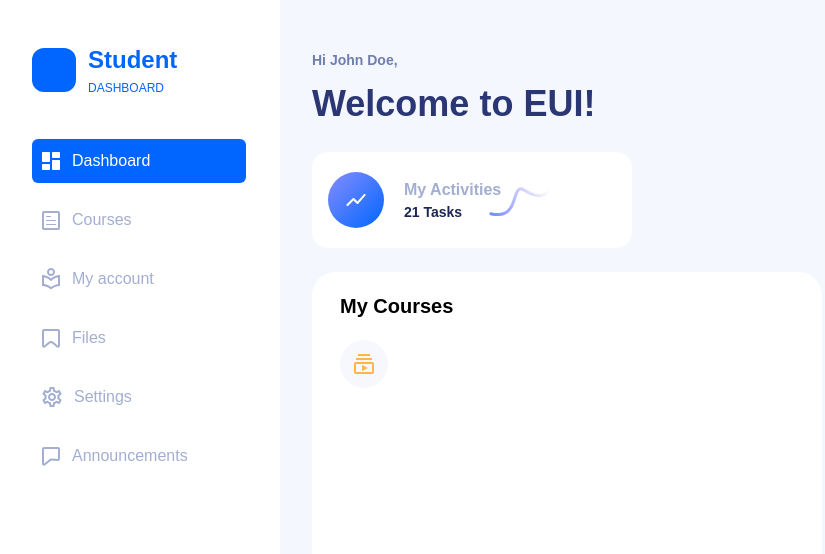
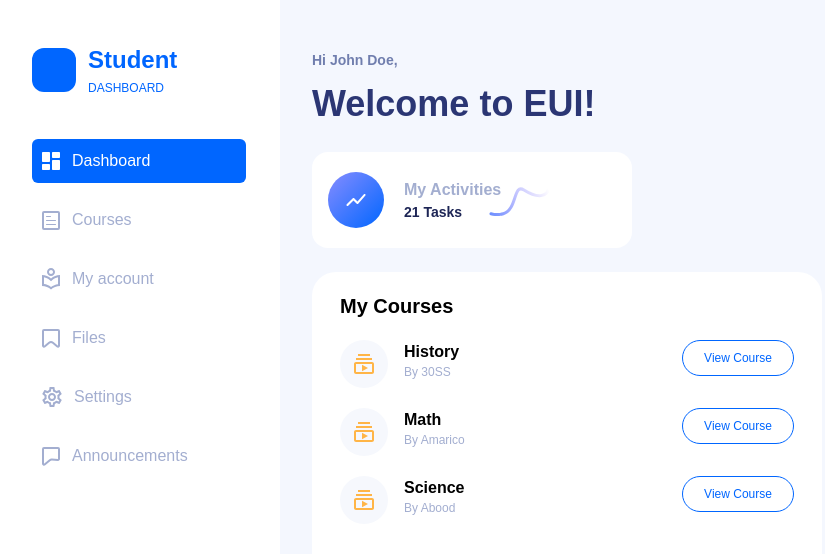
Before and after one commit to AbdullahAymanMSRE/university-lms-frontend, a React (Create React App) app: page /student in a window 1280 px wide. Shown: the top 554 px of the page, without its empty margins (8-833 px from the left). Built offline with nearby package versions, Linux system fonts and the light colour scheme.

Commit message:
Dashboard Page Update

```diff
--- /dev/null
+++ b/src/components/Coursebar.jsx
@@ -0,0 +1,18 @@
+import { CourseIconSvg } from "../svgs/box_icons";
+
+export default function Coursebar({course, author}) {
+  return (
+    <div className="flex justify-between">
+      <div className="flex gap-4">
+        <CourseIconSvg />
+        <div>
+          <h2 className="text-base font-bold">{course}</h2>
+          <p className="text-xs text-text font-medium">{`By ${author}`}</p>
+        </div>
+      </div>
+      <button className="text-primary text-xs flex justify-center items-center border-primary border border-solid rounded-[70px] w-28 h-9">
+        View Course
+      </button>
+    </div>
+  );
+}
--- a/src/pages/student/Dashboard.jsx
+++ b/src/pages/student/Dashboard.jsx
@@ -1,6 +1,7 @@
-import WhiteBox from "../../components/whitebox";
+import Coursebar from "../../components/Coursebar";
+import WhiteBox from "../../components/Whitebox";
 import * as icons from "../../svgs/box_icons";
-import { CourseIconSvg } from "../../svgs/box_icons";
+
 
 export default function Dashboard() {
   const tasks = 21;
@@ -12,9 +13,11 @@ export default function Dashboard() {
         text={`${tasks} Tasks`}
         showGraph
       />
-      <div className="flex flex-col w-[510px] h-80 bg-white rounded-3xl pl-7 pt-5 text-xl gap-5">
+      <div className="flex flex-col w-[510px] h-80 bg-white rounded-3xl px-7 py-5 text-xl gap-5">
         <h2 className="font-bold">My Courses</h2>
-        <CourseIconSvg />
+        <Coursebar course={"History"} author={"30SS"} />
+        <Coursebar course={"Math"} author={"Amarico"} />
+        <Coursebar course={"Science"} author={"Abood"} />
       </div>
     </section>
   );
```
